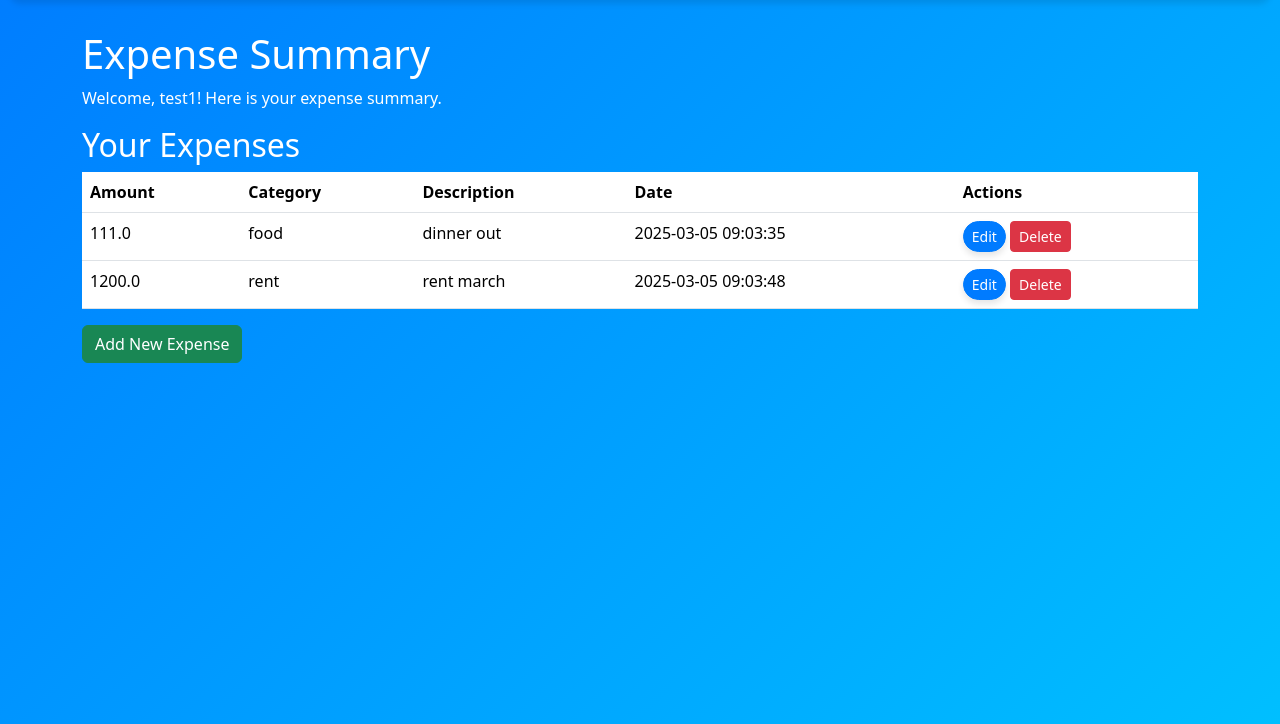
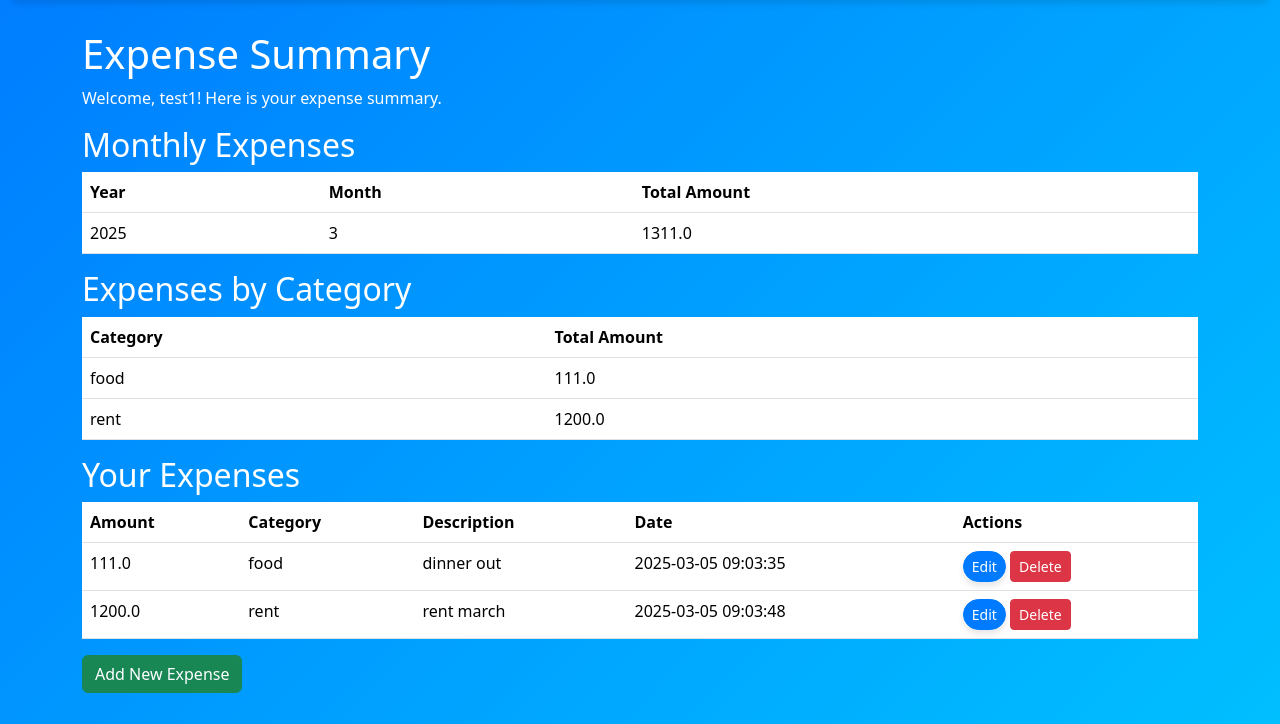
Before and after one commit to qikehuang00/Expense-Tracker, a Flask app: page / in a window 1280 px wide. Shown: the part 76-800 px from the top of the page. Run offline with Flask 3, Linux system fonts and the light colour scheme; a user stored in the database is signed in.

Commit message:
second commit with two new parts in the index part

```diff
--- a/app.py
+++ b/app.py
@@ -1,5 +1,6 @@
 from flask import Flask, render_template, request, redirect, url_for, flash
 from flask_sqlalchemy import SQLAlchemy
+from sqlalchemy import func, extract
 from flask_login import LoginManager, UserMixin, login_user, logout_user, login_required, current_user
 from werkzeug.security import generate_password_hash, check_password_hash
 
@@ -46,8 +47,26 @@ def load_user(user_id):
 @app.route('/')
 @login_required
 def index():
+    # 获取当前用户的所有支出记录
     expenses = Expense.query.filter_by(user_id=current_user.id).all()
-    return render_template('index.html', expenses=expenses)
+
+    # 按月划分的总消费金额
+    monthly_expenses = db.session.query(
+        extract('year', Expense.date).label('year'),
+        extract('month', Expense.date).label('month'),
+        func.sum(Expense.amount).label('total_amount')
+    ).filter_by(user_id=current_user.id).group_by(
+        extract('year', Expense.date),
+        extract('month', Expense.date)
+    ).all()
+
+    # 按类别划分的总消费金额
+    category_expenses = db.session.query(
+        Expense.category,
+        func.sum(Expense.amount).label('total_amount')
+    ).filter_by(user_id=current_user.id).group_by(Expense.category).all()
+
+    return render_template('index.html', expenses=expenses, monthly_expenses=monthly_expenses, category_expenses=category_expenses)
 
 @app.route('/login', methods=['GET', 'POST'])
 def login():
--- a/templates/index.html
+++ b/templates/index.html
@@ -8,6 +8,47 @@
     <h1>Expense Summary</h1>
     <p>Welcome, {{ current_user.username }}! Here is your expense summary.</p>
 
+    <!-- 按月划分的总消费金额 -->
+    <h2>Monthly Expenses</h2>
+    <table class="table">
+        <thead>
+            <tr>
+                <th>Year</th>
+                <th>Month</th>
+                <th>Total Amount</th>
+            </tr>
+        </thead>
+        <tbody>
+            {% for expense in monthly_expenses %}
+            <tr>
+                <td>{{ expense.year }}</td>
+                <td>{{ expense.month }}</td>
+                <td>{{ expense.total_amount }}</td>
+            </tr>
+            {% endfor %}
+        </tbody>
+    </table>
+
+    <!-- 按类别划分的总消费金额 -->
+    <h2>Expenses by Category</h2>
+    <table class="table">
+        <thead>
+            <tr>
+                <th>Category</th>
+                <th>Total Amount</th>
+            </tr>
+        </thead>
+        <tbody>
+            {% for expense in category_expenses %}
+            <tr>
+                <td>{{ expense.category }}</td>
+                <td>{{ expense.total_amount }}</td>
+            </tr>
+            {% endfor %}
+        </tbody>
+    </table>
+
+    <!-- 支出记录表格 -->
     <h2>Your Expenses</h2>
     <table class="table">
         <thead>
```
Also changed, not shown: instance/expense_tracker.db.
